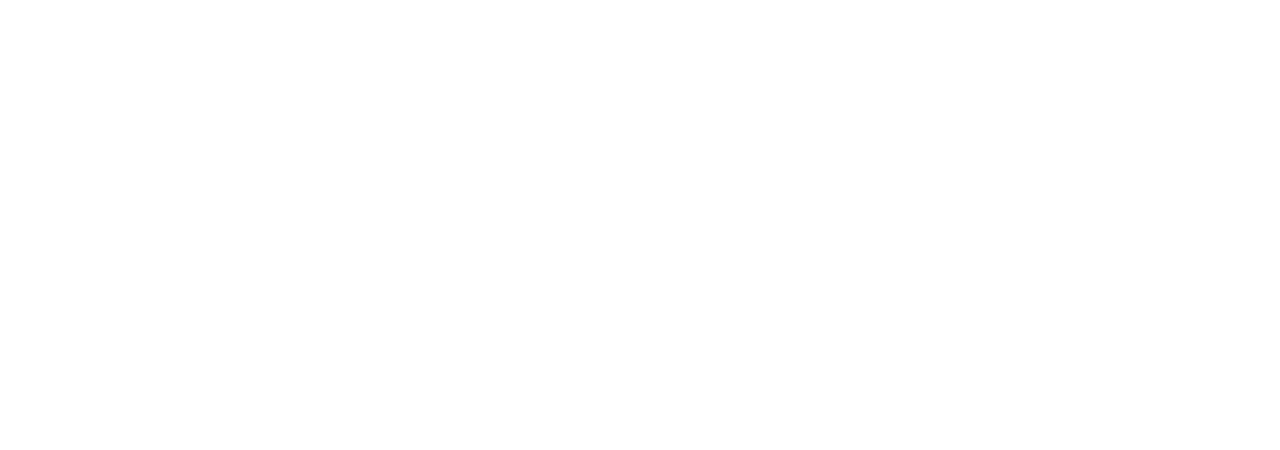
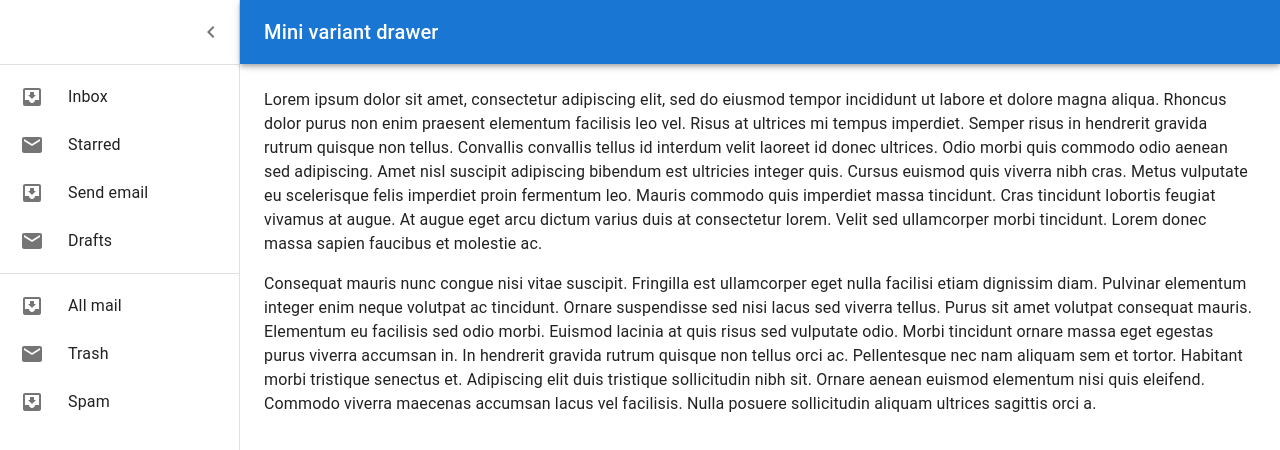
Before and after one commit to shelton15/fake-news, a React (Create React App) app: page / in a window 1280 px wide. Shown: the top 450 px of the page. Built offline with nearby package versions, Linux system fonts and the light colour scheme.

Commit message:
fresh new template restarted

```diff
--- a/package.json
+++ b/package.json
@@ -5,8 +5,8 @@
   "dependencies": {
     "@emotion/react": "^11.11.1",
     "@emotion/styled": "^11.11.0",
-    "@mui/icons-material": "^5.11.16",
-    "@mui/material": "^5.13.6",
+    "@mui/icons-material": "^5.13.7",
+    "@mui/material": "^5.13.7",
     "@testing-library/jest-dom": "^5.16.5",
     "@testing-library/react": "^13.4.0",
     "@testing-library/user-event": "^13.5.0",
--- a/src/App.js
+++ b/src/App.js
@@ -1,11 +1,11 @@
-import './App.css';
+import React from "react";
+import Sidenav from "./Components/Sidenav";
 
 
-function App() {
+export default function App() {
   return (
     <div>
+      <Sidenav/>
     </div>
-  );
+  )
 }
-
-export default App;
--- /dev/null
+++ b/src/Components/Sidenav.jsx
@@ -0,0 +1,212 @@
+import * as React from 'react';
+import { styled, useTheme } from '@mui/material/styles';
+import Box from '@mui/material/Box';
+import MuiDrawer from '@mui/material/Drawer';
+import MuiAppBar from '@mui/material/AppBar';
+import Toolbar from '@mui/material/Toolbar';
+import List from '@mui/material/List';
+import CssBaseline from '@mui/material/CssBaseline';
+import Typography from '@mui/material/Typography';
+import Divider from '@mui/material/Divider';
+import IconButton from '@mui/material/IconButton';
+import MenuIcon from '@mui/icons-material/Menu';
+import ChevronLeftIcon from '@mui/icons-material/ChevronLeft';
+import ChevronRightIcon from '@mui/icons-material/ChevronRight';
+import ListItem from '@mui/material/ListItem';
+import ListItemButton from '@mui/material/ListItemButton';
+import ListItemIcon from '@mui/material/ListItemIcon';
+import ListItemText from '@mui/material/ListItemText';
+import InboxIcon from '@mui/icons-material/MoveToInbox';
+import MailIcon from '@mui/icons-material/Mail';
+
+const drawerWidth = 240;
+
+const openedMixin = (theme) => ({
+  width: drawerWidth,
+  transition: theme.transitions.create('width', {
+    easing: theme.transitions.easing.sharp,
+    duration: theme.transitions.duration.enteringScreen,
+  }),
+  overflowX: 'hidden',
+});
+
+const closedMixin = (theme) => ({
+  transition: theme.transitions.create('width', {
+    easing: theme.transitions.easing.sharp,
+    duration: theme.transitions.duration.leavingScreen,
+  }),
+  overflowX: 'hidden',
+  width: `calc(${theme.spacing(7)} + 1px)`,
+  [theme.breakpoints.up('sm')]: {
+    width: `calc(${theme.spacing(8)} + 1px)`,
+  },
+});
+
+const DrawerHeader = styled('div')(({ theme }) => ({
+  display: 'flex',
+  alignItems: 'center',
+  justifyContent: 'flex-end',
+  padding: theme.spacing(0, 1),
+  // necessary for content to be below app bar
+  ...theme.mixins.toolbar,
+}));
+
+const AppBar = styled(MuiAppBar, {
+  shouldForwardProp: (prop) => prop !== 'open',
+})(({ theme, open }) => ({
+  zIndex: theme.zIndex.drawer + 1,
+  transition: theme.transitions.create(['width', 'margin'], {
+    easing: theme.transitions.easing.sharp,
+    duration: theme.transitions.duration.leavingScreen,
+  }),
+  ...(open && {
+    marginLeft: drawerWidth,
+    width: `calc(100% - ${drawerWidth}px)`,
+    transition: theme.transitions.create(['width', 'margin'], {
+      easing: theme.transitions.easing.sharp,
+      duration: theme.transitions.duration.enteringScreen,
+    }),
+  }),
+}));
+
+const Drawer = styled(MuiDrawer, { shouldForwardProp: (prop) => prop !== 'open' })(
+  ({ theme, open }) => ({
+    width: drawerWidth,
+    flexShrink: 0,
+    whiteSpace: 'nowrap',
+    boxSizing: 'border-box',
+    ...(open && {
+      ...openedMixin(theme),
+      '& .MuiDrawer-paper': openedMixin(theme),
+    }),
+    ...(!open && {
+      ...closedMixin(theme),
+      '& .MuiDrawer-paper': closedMixin(theme),
+    }),
+  }),
+);
+
+export default function Sidenav() {
+  const theme = useTheme();
+  const [open, setOpen] = React.useState(true);
+
+  const handleDrawerOpen = () => {
+    setOpen(true);
+  };
+
+  const handleDrawerClose = () => {
+    setOpen(false);
+  };
+
+  return (
+    <Box sx={{ display: 'flex' }}>
+      <CssBaseline />
+      <AppBar position="fixed" open={open}>
+        <Toolbar>
+          <IconButton
+            color="inherit"
+            aria-label="open drawer"
+            onClick={handleDrawerOpen}
+            edge="start"
+            sx={{
+              marginRight: 5,
+              ...(open && { display: 'none' }),
+            }}
+          >
+            <MenuIcon />
+          </IconButton>
+          <Typography variant="h6" noWrap component="div">
+            Mini variant drawer
+          </Typography>
+        </Toolbar>
+      </AppBar>
+      <Drawer variant="permanent" open={open}>
+        <DrawerHeader>
+          <IconButton onClick={handleDrawerClose}>
+            {theme.direction === 'rtl' ? <ChevronRightIcon /> : <ChevronLeftIcon />}
+          </IconButton>
+        </DrawerHeader>
+        <Divider />
+        <List>
+          {['Inbox', 'Starred', 'Send email', 'Drafts'].map((text, index) => (
+            <ListItem key={text} disablePadding sx={{ display: 'block' }}>
+              <ListItemButton
+                sx={{
+                  minHeight: 48,
+                  justifyContent: open ? 'initial' : 'center',
+                  px: 2.5,
+                }}
+              >
+                <ListItemIcon
+                  sx={{
+                    minWidth: 0,
+                    mr: open ? 3 : 'auto',
+                    justifyContent: 'center',
+                  }}
+                >
+                  {index % 2 === 0 ? <InboxIcon /> : <MailIcon />}
+                </ListItemIcon>
+                <ListItemText primary={text} sx={{ opacity: open ? 1 : 0 }} />
+              </ListItemButton>
+            </ListItem>
+          ))}
+        </List>
+        <Divider />
+        <List>
+          {['All mail', 'Trash', 'Spam'].map((text, index) => (
+            <ListItem key={text} disablePadding sx={{ display: 'block' }}>
+              <ListItemButton
+                sx={{
+                  minHeight: 48,
+                  justifyContent: open ? 'initial' : 'center',
+                  px: 2.5,
+                }}
+              >
+                <ListItemIcon
+                  sx={{
+                    minWidth: 0,
+                    mr: open ? 3 : 'auto',
+                    justifyContent: 'center',
+                  }}
+                >
+                  {index % 2 === 0 ? <InboxIcon /> : <MailIcon />}
+                </ListItemIcon>
+                <ListItemText primary={text} sx={{ opacity: open ? 1 : 0 }} />
+              </ListItemButton>
+            </ListItem>
+          ))}
+        </List>
+      </Drawer>
+      <Box component="main" sx={{ flexGrow: 1, p: 3 }}>
+        <DrawerHeader />
+        <Typography paragraph>
+          Lorem ipsum dolor sit amet, consectetur adipiscing elit, sed do eiusmod
+          tempor incididunt ut labore et dolore magna aliqua. Rhoncus dolor purus non
+          enim praesent elementum facilisis leo vel. Risus at ultrices mi tempus
+          imperdiet. Semper risus in hendrerit gravida rutrum quisque non tellus.
+          Convallis convallis tellus id interdum velit laoreet id donec ultrices.
+          Odio morbi quis commodo odio aenean sed adipiscing. Amet nisl suscipit
+          adipiscing bibendum est ultricies integer quis. Cursus euismod quis viverra
+          nibh cras. Metus vulputate eu scelerisque felis imperdiet proin fermentum
+          leo. Mauris commodo quis imperdiet massa tincidunt. Cras tincidunt lobortis
+          feugiat vivamus at augue. At augue eget arcu dictum varius duis at
+          consectetur lorem. Velit sed ullamcorper morbi tincidunt. Lorem donec massa
+          sapien faucibus et molestie ac.
+        </Typography>
+        <Typography paragraph>
+          Consequat mauris nunc congue nisi vitae suscipit. Fringilla est ullamcorper
+          eget nulla facilisi etiam dignissim diam. Pulvinar elementum integer enim
+          neque volutpat ac tincidunt. Ornare suspendisse sed nisi lacus sed viverra
+          tellus. Purus sit amet volutpat consequat mauris. Elementum eu facilisis
+          sed odio morbi. Euismod lacinia at quis risus sed vulputate odio. Morbi
+          tincidunt ornare massa eget egestas purus viverra accumsan in. In hendrerit
+          gravida rutrum quisque non tellus orci ac. Pellentesque nec nam aliquam sem
+          et tortor. Habitant morbi tristique senectus et. Adipiscing elit duis
+          tristique sollicitudin nibh sit. Ornare aenean euismod elementum nisi quis
+          eleifend. Commodo viverra maecenas accumsan lacus vel facilisis. Nulla
+          posuere sollicitudin aliquam ultrices sagittis orci a.
+        </Typography>
+      </Box>
+    </Box>
+  );
+}
```
Also changed, not shown: 1 other file (tests, documents, lock files or other folders).
